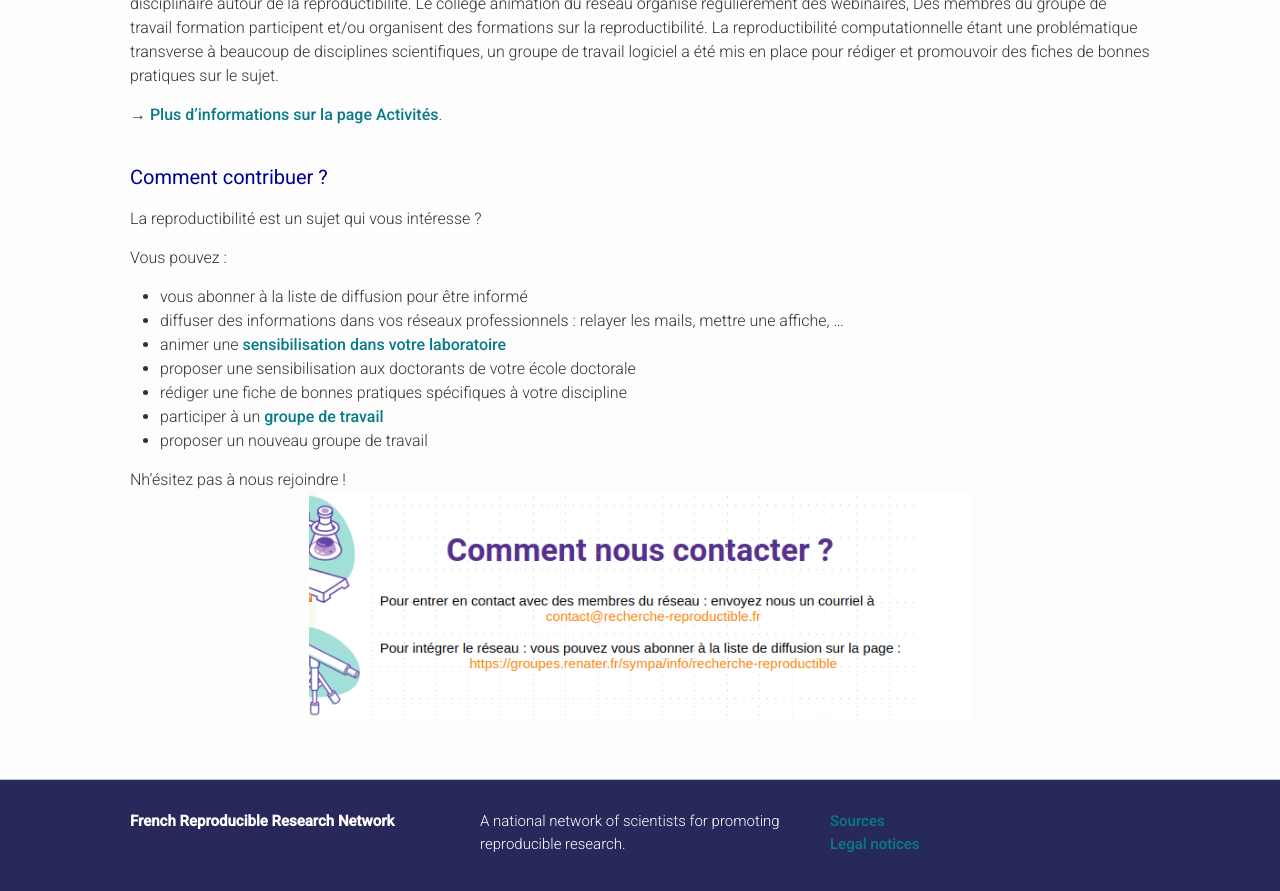
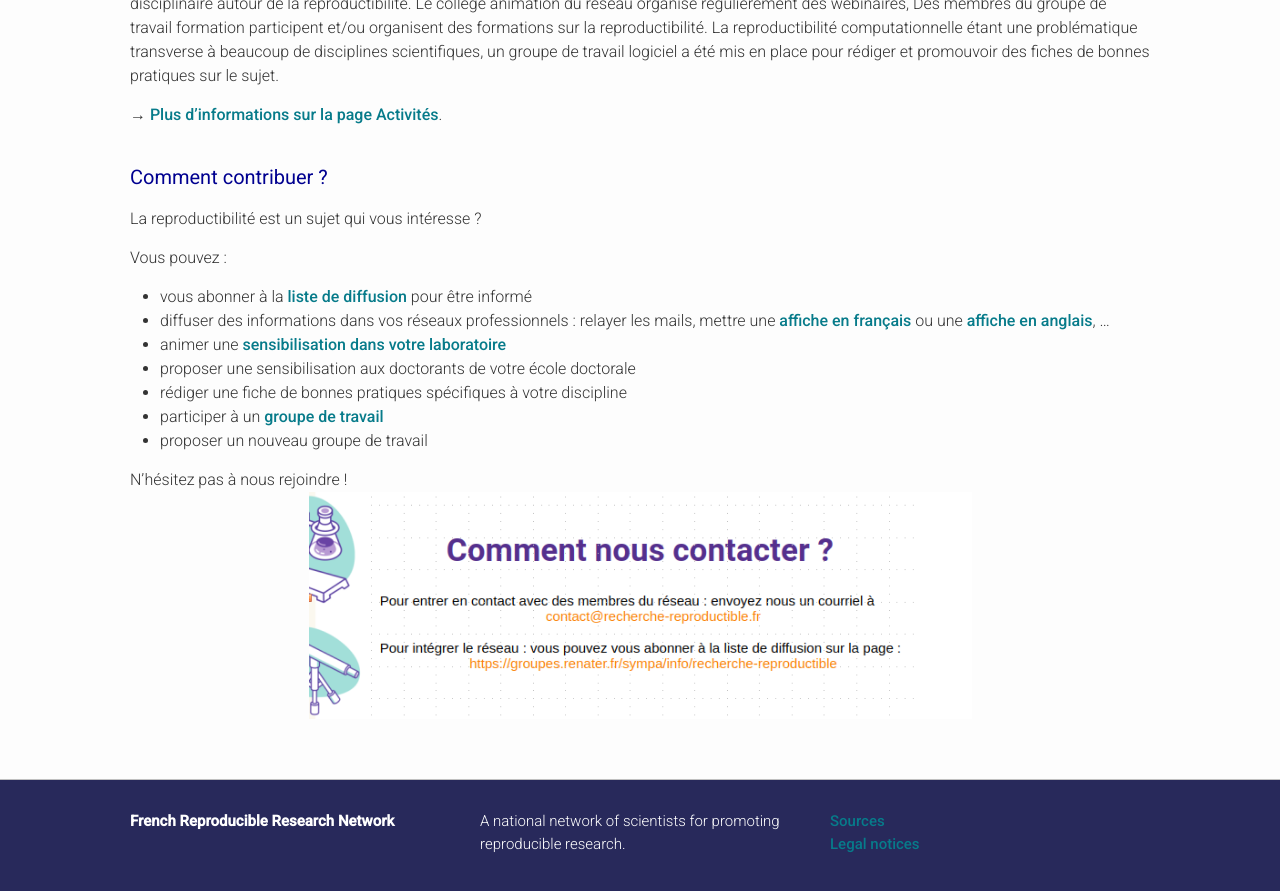
Before and after one commit to FR-RN/FR-RN, a Jekyll site: the page built from index.md, in a window 1280 px wide and 900 px high, scrolled down 2506 px. Shown: the top 891 px of the window. Built offline with Jekyll 4.4.1, drawn with Linux system fonts in a browser that asks for light colours; some web fonts are replaced.

Commit message:
Add affiche A4

```diff
--- a/index.md
+++ b/index.md
@@ -142,14 +142,14 @@ Les activités du réseau sont multiples et cherchent à toucher différents pub
 La reproductibilité est un sujet qui vous intéresse ?
 
 Vous pouvez :
-* vous abonner à la liste de diffusion pour être informé
-* diffuser des informations dans vos réseaux professionnels : relayer les mails, mettre une affiche, …
+* vous abonner à la [liste de diffusion](https://groupes.renater.fr/sympa/info/recherche-reproductible) pour être informé
+* diffuser des informations dans vos réseaux professionnels : relayer les mails, mettre une [affiche en français](assets/pdfs/flyerA4_rechercherepro_FR.pdf) ou une [affiche en anglais](assets/pdfs/flyerA4_rechercherepro_EN.pdf), …
 * animer une [sensibilisation dans votre laboratoire](/training/#ateliers)
 * proposer une sensibilisation aux doctorants de votre école doctorale
 * rédiger une fiche de bonnes pratiques spécifiques à votre discipline
 * participer à un [groupe de travail](/steering/#gt)
 * proposer un nouveau groupe de travail
 
-Nh’ésitez pas à nous rejoindre !
+N'hésitez pas à nous rejoindre !
 <br/>
 <a href="https://groupes.renater.fr/sympa/info/recherche-reproductible" target="_blank">![Actions reseau](../assets/images/Contacts.png){: style="width: 65%; display:block; margin-right: auto; margin-left:auto;" }</a>
```
Also changed, not shown: 2 other files.
